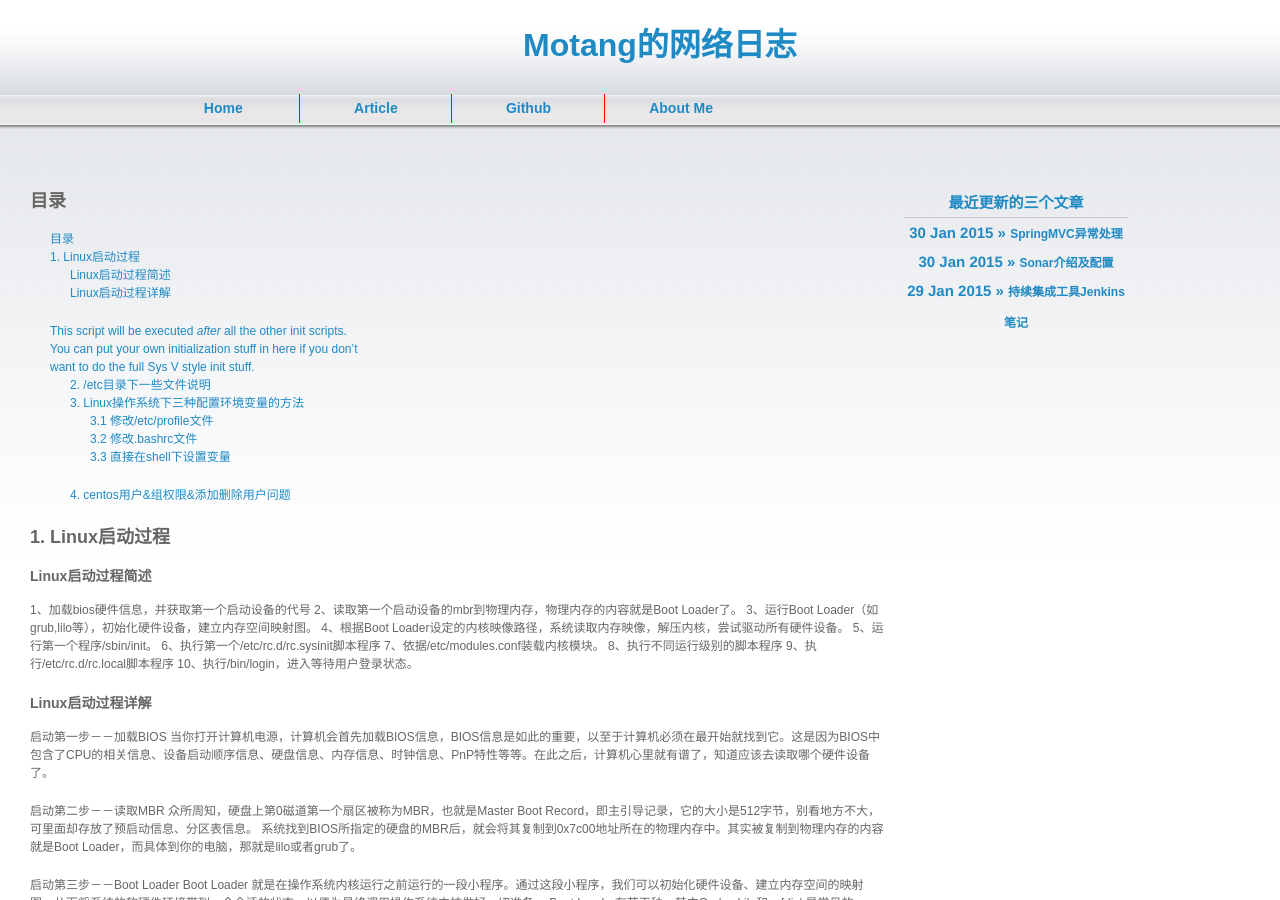
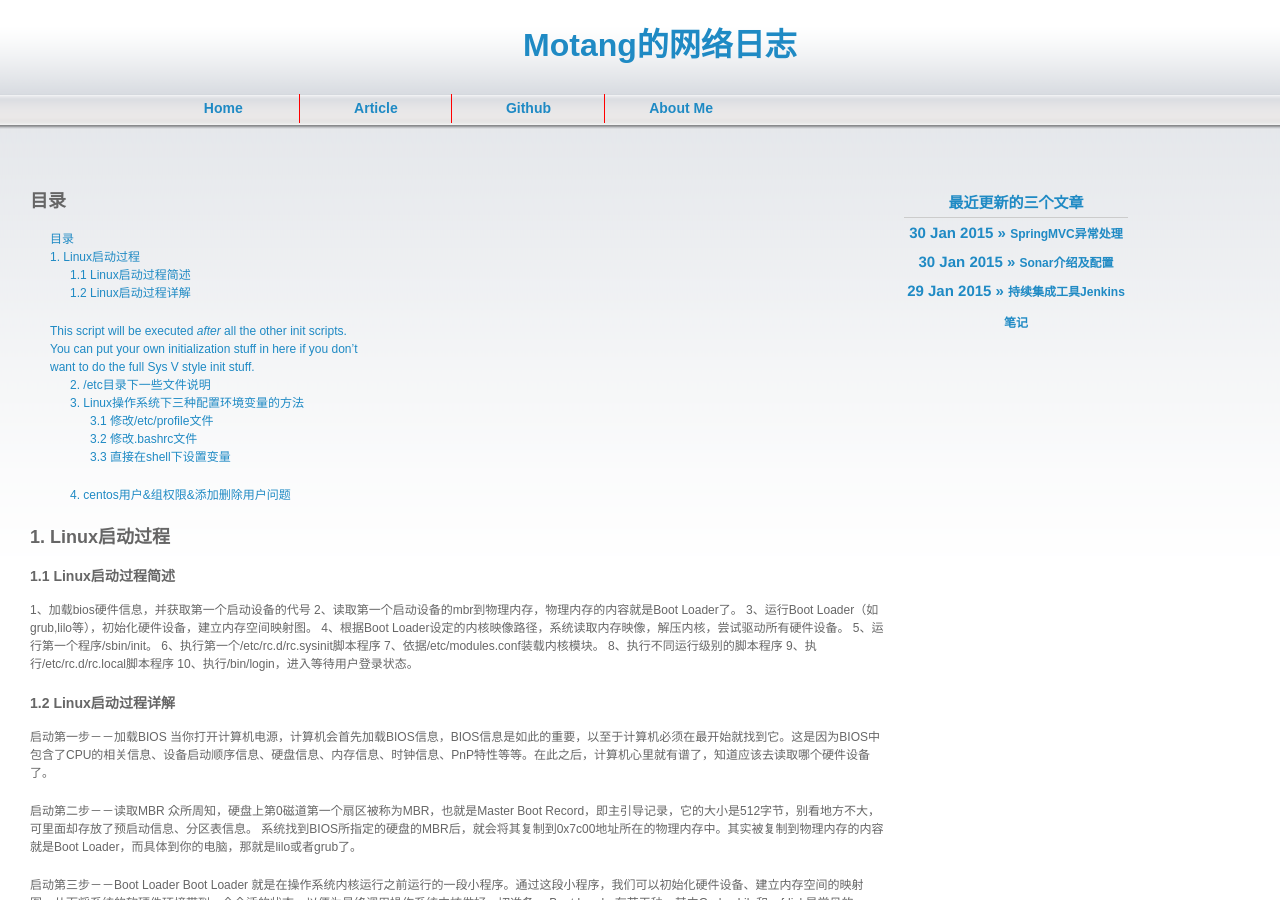
Before and after one commit to Motang/motang.github.io, a Jekyll site: the page built from _posts/2015-02-05-Linux学习笔记.md, in a window 1280 px wide and 900 px high. Built offline with Jekyll 4.4.1, drawn with Linux system fonts in a browser that asks for light colours.

Commit message:
linux学习笔记

````diff
--- a/_posts/2015-02-05-Linux学习笔记.md
+++ b/_posts/2015-02-05-Linux学习笔记.md
@@ -12,8 +12,7 @@ share: true
 {:toc}
 
 ## 1. Linux启动过程  ##
-### Linux启动过程简述
-
+### 1.1 Linux启动过程简述
 1、加载bios硬件信息，并获取第一个启动设备的代号
 2、读取第一个启动设备的mbr到物理内存，物理内存的内容就是Boot Loader了。
 3、运行Boot Loader（如grub,lilo等），初始化硬件设备，建立内存空间映射图。
@@ -25,7 +24,7 @@ share: true
 9、执行/etc/rc.d/rc.local脚本程序
 10、执行/bin/login，进入等待用户登录状态。
 
-### Linux启动过程详解
+### 1.2 Linux启动过程详解
 启动第一步－－加载BIOS
 当你打开计算机电源，计算机会首先加载BIOS信息，BIOS信息是如此的重要，以至于计算机必须在最开始就找到它。这是因为BIOS中包含了CPU的相关信息、设备启动顺序信息、硬盘信息、内存信息、时钟信息、PnP特性等等。在此之后，计算机心里就有谱了，知道应该去读取哪个硬件设备了。
 
@@ -47,7 +46,6 @@ Boot Loader有若干种，其中Grub、Lilo和spfdisk是常见的Loader。
 内核被加载后，第一个运行的程序便是/sbin/init，该文件会读取/etc/inittab文件，并依据此文件来进行初始化工作。
 其实/etc/inittab文件最主要的作用就是设定Linux的运行等级，其设定形式是“：id:5:initdefault:”，这就表明Linux需要运行在等级5上。Linux的运行等级设定如下：
 
-```
 0：关机
 1：单用户模式
 2：无网络支持的多用户模式
@@ -55,7 +53,6 @@ Boot Loader有若干种，其中Grub、Lilo和spfdisk是常见的Loader。
 4：保留，未使用
 5：有网络支持有X-Window支持的多用户模式
 6：重新引导系统，即重启
-```
 
 关于/etc/inittab文件的学问，其实还有很多，在后序文章中设计到的，卖个关子，敬请期待，呵呵
 
````
